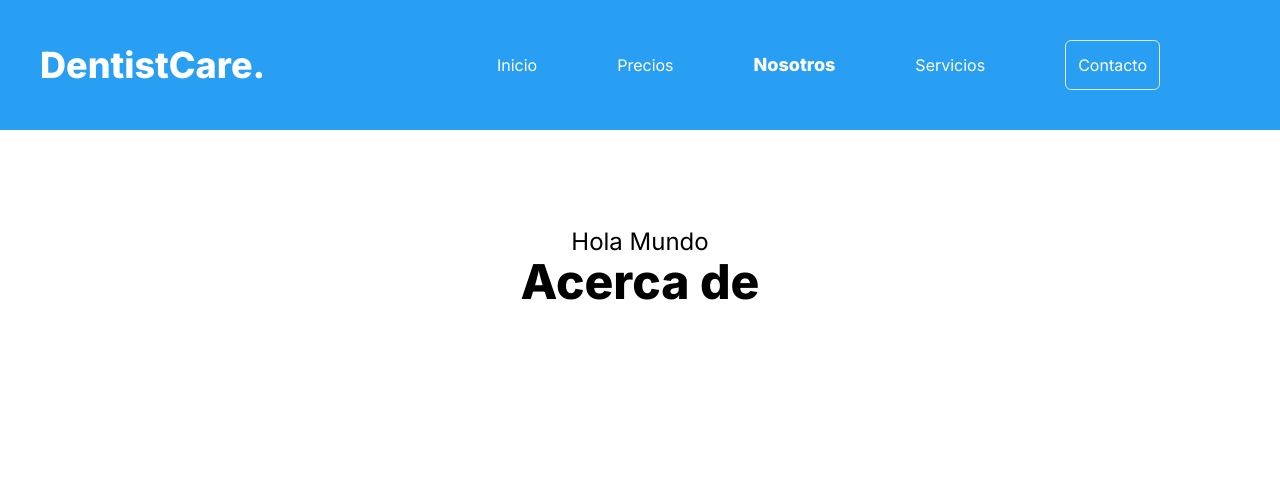
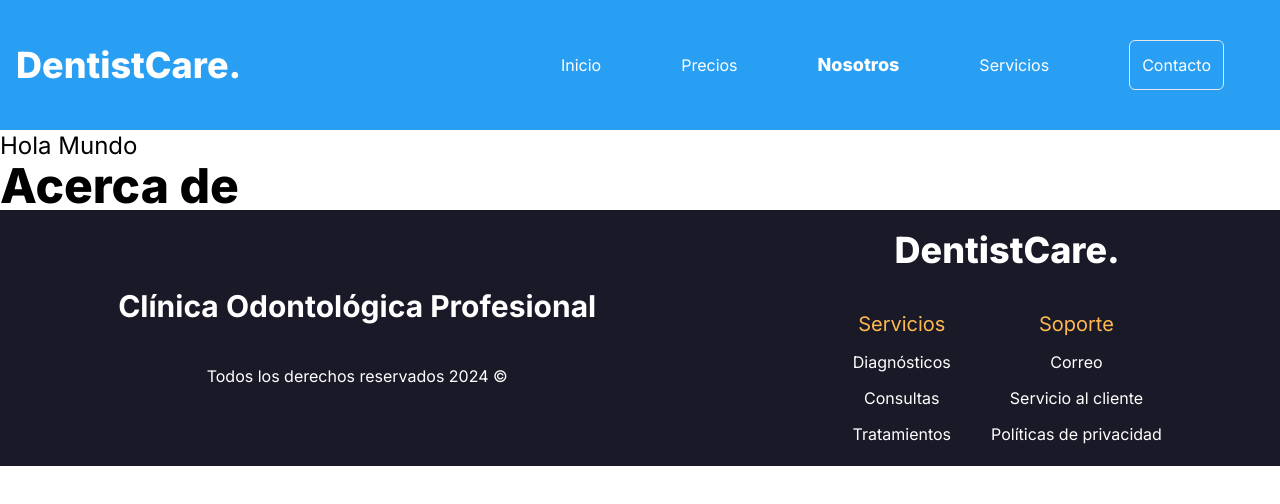
Before and after one commit to AlanHernandez97/DentistCare, a Next.js app: page /about in a window 1280 px wide. Shown: the top 504 px of the page. Built offline with nearby package versions, Linux system fonts and the light colour scheme.

Commit message:
Footer created

```diff
--- a/app/(views)/layout.tsx
+++ b/app/(views)/layout.tsx
@@ -2,7 +2,7 @@
 export default function PageLayout({ children }: { children: React.ReactNode }) {
 	return (
 		<>
-			<div className="flex flex-col items-center p-24">
+			<div className="w-full flex flex-col ">
 				<h1 className="text-2xl">Hola Mundo</h1>
 				{children}
 			</div>
--- a/app/layout.tsx
+++ b/app/layout.tsx
@@ -2,12 +2,13 @@ import type { Metadata } from "next";
 import { Inter } from "next/font/google";
 import "./globals.css";
 import Navbar from "@/src/components/Organisms/navbar/Navbar";
+import FooterNav from "@/src/components/Organisms/footer/FooterNav";
 
 const inter = Inter({ subsets: ["latin"] });
 
 export const metadata: Metadata = {
   title: "DentistCare",
-  description: "Generated by create next app",
+  description: "¡Cuidamos de tu sonrisa!",
 };
 
 export default function RootLayout({
@@ -17,9 +18,10 @@ export default function RootLayout({
 }>) {
   return (
     <html lang="es">
-      <body className={inter.className}>
+      <body className={`w-auto ${inter.className}`}>
         <Navbar />
         {children}
+        <FooterNav />
       </body>
     </html>
   );
--- a/app/page.tsx
+++ b/app/page.tsx
@@ -4,8 +4,7 @@ import OurServices from "@/src/components/Organisms/ourServices/OurServices";
 export default function Home() {
   return (
     <div>
-
-      <main className="w-full max-h-screen">
+      <main className="w-auto sm:w-auto">
         <Head />
         <OurServices />
       </main>
--- a/src/components/Atoms/LinkButton.tsx
+++ b/src/components/Atoms/LinkButton.tsx
@@ -5,11 +5,13 @@ import { usePathname } from 'next/navigation';
 type LinkButtonProps = {
 	path: string;
 	text: string;
+	color?: string;
 }
 
-export default function LinkButton({ path, text }: LinkButtonProps) {
+export default function LinkButton({ path, text, color = '#299FF4' }: LinkButtonProps) {
 	const pathname = usePathname()
 	return (
-		<Link className={`border p-3 hover:underline rounded-md ${(pathname === path) && 'font-extrabold'}`} href={path}>{text}</Link>
+		<Link className={`flex text-xl border border-solid w-32 p-3 mb-10 justify-center bg-[${color}]  rounded-md ${(pathname === path) && 'font-extrabold]'}`} href={path}>{text}</Link>
 	)
 }
+{/* <Link className={`border p-3 bg-[${color}] text-[${textColor}] rounded-md ${(pathname === path) && 'font-extrabold]'}`} href={path}>{text}</Link> */ }
--- a/src/components/Molecules/MoleculeNav.tsx
+++ b/src/components/Molecules/MoleculeNav.tsx
@@ -1,11 +1,17 @@
+'use client'
+import { usePathname } from "next/navigation";
 import DentistLogo from "../Atoms/DentistLogo"
-import LinkButton from '../Atoms/LinkButton';
 import PathLink from "../Atoms/PathLink";
+import Link from "next/link";
 
 
-function MoleculeNav() {
+type LinkProps = {
+	path?: string;
+}
 
+function MoleculeNav({ path }: LinkProps) {
 
+	const pathname = usePathname()
 
 
 	const navItems = [
@@ -28,9 +34,9 @@ function MoleculeNav() {
 	]
 
 	return (
-		<nav className='flex justify-between gap-10 p-10 bg-[#299FF4] text-white items-center'>
+		<nav className='w-auto flex justify-around gap-10 py-10 px-4 bg-[#299FF4] text-white items-center xl:justify-between'>
 			<DentistLogo />
-			<div className='flex mr-20 gap-20 items-center'>
+			<div className='flex mr-10 gap-20 items-center'>
 				{
 					navItems.map(item => (
 
@@ -38,7 +44,7 @@ function MoleculeNav() {
 
 					))
 				}
-				<LinkButton path={'/contact'} text="Contacto" />
+				<Link className={`border p-3 rounded-md ${(pathname === path) && 'font-extrabold]'}`} href="/contact">Contacto</Link>
 			</div>
 		</nav>
 	)
--- a/src/components/Molecules/ServicesImages.tsx
+++ b/src/components/Molecules/ServicesImages.tsx
@@ -25,7 +25,7 @@ export default function ServicesImages() {
 		}
 	]
 	return (
-		<div className="mt-32 flex items-center justify-around">
+		<div className="flex flex-wrap gap-10 items-center justify-around">
 			{
 				servicesData.map(service => (
 					<div key={null} className="flex flex-col gap-6 items-center">
--- /dev/null
+++ b/src/components/Organisms/footer/FooterNav.tsx
@@ -0,0 +1,34 @@
+import React from 'react'
+import DentistLogo from '../../Atoms/DentistLogo'
+
+export default function FooterNav() {
+  return (
+    <footer className='w-full bg-[#1A1927] text-white'>
+      <div className='w-auto flex flex-wrap-reverse gap-5 justify-around items-center h-full'>
+        <div className='flex flex-col justify-center items-center gap-3 xl:gap-10 '>
+          <h2 className='text-3xl font-bold text-center'>Clínica Odontológica Profesional</h2>
+          <span>Todos los derechos reservados 2024 &copy;</span>
+        </div>
+        <div className='flex flex-col py-5 justify-center items-center gap-3 xl:gap-10'>
+          <div>
+            <DentistLogo />
+          </div>
+          <div className='w-auto flex flex-wrap justify-center items-center gap-10'>
+            <div className='flex flex-col items-center gap-3'>
+              <p className='text-[#FFB84F] text-xl'>Servicios</p>
+              <p>Diagnósticos</p>
+              <p>Consultas</p>
+              <p>Tratamientos</p>
+            </div>
+            <div className='flex flex-col justify-center items-center gap-3' >
+              <p className='text-[#FFB84F] text-xl'>Soporte</p>
+              <p>Correo</p>
+              <p>Servicio al cliente</p>
+              <p>Políticas de privacidad</p>
+            </div>
+          </div>
+        </div>
+      </div>
+    </footer>
+  )
+}
--- a/src/components/Organisms/head/Head.tsx
+++ b/src/components/Organisms/head/Head.tsx
@@ -3,17 +3,17 @@ import Link from 'next/link'
 
 export default function Head() {
 	return (
-		<div className=' flex text-white bg-[#299FF4] p-12 pb-0 gap-10 items-center pt-20'>
-			<div className='flex flex-col gap-16 p-3 w-1/2 mr-6'>
-				<h1 className='text-7xl font-extrabold'>Sea atendido por dentistas experimentados</h1>
-				<span className='text-xl'>Nuestros clientes son nuestra prioridad, ofrecemos servicios dentales de calidad con un equipo de especialistas</span>
+		<div className='w-full flex flex-wrap md:flex-nowrap md:px-10 text-white bg-[#299FF4] px-5 pb-0 items-center pt-4'>
+			<div className='w-auto flex flex-col gap-8 p-3 mr-6 sm:w-full'>
+				<h1 className='w-auto text-5xl font-extrabold sm:w-full xl:text-7xl'>Sea atendido por dentistas experimentados</h1>
+				<span className='flex flex-wrap w-auto text-xl'>Nuestros clientes son nuestra prioridad, ofrecemos servicios dentales de calidad con un equipo de especialistas</span>
 				<Link
 					href="#"
-					className='flex text-xl border border-solid w-32 p-3 mb-10 justify-center bg-white text-[#299FF4] rounded-md'
+					className='flex text-xl border border-solid w-32 p-3 justify-center bg-white text-[#299FF4] rounded-md'
 				>Comenzar</Link>
 			</div>
 			<div>
-				<img className='mr-20' src="./Rectangle.svg" alt="HealthyCare" />
+				<img className='w-full' src="./Rectangle.svg" alt="HealthyCare" />
 			</div>
 		</div>
 	)
--- a/src/components/Organisms/ourServices/OurServices.tsx
+++ b/src/components/Organisms/ourServices/OurServices.tsx
@@ -9,24 +9,28 @@ export default function OurServices() {
 
 
 	return (
-		<>
-			<div className="p-24 mt-9">
-				<div className="w-full flex gap-20 justify-center">
-					<h2 className="text-4xl font-bold w-1/2">Le brindamos los mejores servicios</h2>
-					<span className="text-xl text-[#B1B1C6] w-1/2">
+		<div>
+			<div className=" flex flex-col w-full">
+				<div className="flex items-center w-full my-10 mx-10 gap-7 flex-wrap">
+					<h2 className="text-4xl font-bold">Le brindamos los mejores servicios</h2>
+					<span className="text-lg text-[#B1B1C6] w-full md:w-1/2 2xl:text-center">
 						Nuestros clientes son nuestra prioridad, le ofrecemos servicio dental de calidad con un equipo de especialistas.
 						Más detalles de nuestros servicios a continuación.
 					</span>
 				</div>
+				<div className="py-10">
 					<ServicesImages />
 				</div>
-			<div className="w-full flex justify-between px-28 py-10 gap-32 items-center">
+			</div>
+			<div className="w-auto flex flex-wrap gap-10 justify-evenly items-center my-10">
+				<div className="w-auto">
 					<DentistImages
 						src="/Odontologia.png"
 						height={1}
 						width={500}
 					/>
-				<div className="flex flex-col gap-10">
+				</div>
+				<div className="flex flex-col mx-10 my-10 gap-10 w-full md:w-1/2 sm:justify-center">
 					<div className="flex flex-col gap-10 w-full">
 						<h2 className="text-4xl font-bold">Dientes saludables comienzan con un dentista de calidad</h2>
 						<span className="text-xl text-[#B1B1C6]">
@@ -34,12 +38,18 @@ export default function OurServices() {
 							Más detalles de nuestros servicios a continuación.
 						</span>
 					</div>
-					<Link
+					<div className="flex justify-center items-center text-white">
+						<LinkButton
+							path='#'
+							text={'Agendar'}
+						/>
+					</div>
+					{/* <Link
 						href="#"
 						className='flex text-xl border border-solid w-32 p-3 mb-10 justify-center bg-[#299FF4] text-white rounded-md'
-					>Comenzar</Link>
+					>Comenzar</Link> */}
 				</div>
 			</div>
-		</>
+		</div>
 	)
 }
--- a/tailwind.config.ts
+++ b/tailwind.config.ts
@@ -15,6 +15,22 @@ const config: Config = {
           "conic-gradient(from 180deg at 50% 50%, var(--tw-gradient-stops))",
       },
     },
+    screens: {
+      'sm': '340px',
+      // => @media (min-width: 640px) { ... }
+
+      'md': '768px',
+      // => @media (min-width: 768px) { ... }
+
+      'lg': '1024px',
+      // => @media (min-width: 1024px) { ... }
+
+      'xl': '1280px',
+      // => @media (min-width: 1280px) { ... }
+
+      '2xl': '1536px',
+      // => @media (min-width: 1536px) { ... }
+    }
   },
   plugins: [],
 };
```
Also changed, not shown: package.json (+5 -4 lines), 1 other file (tests, documents, lock files or other folders). Lines whose indentation alone changed are shown as unchanged.
